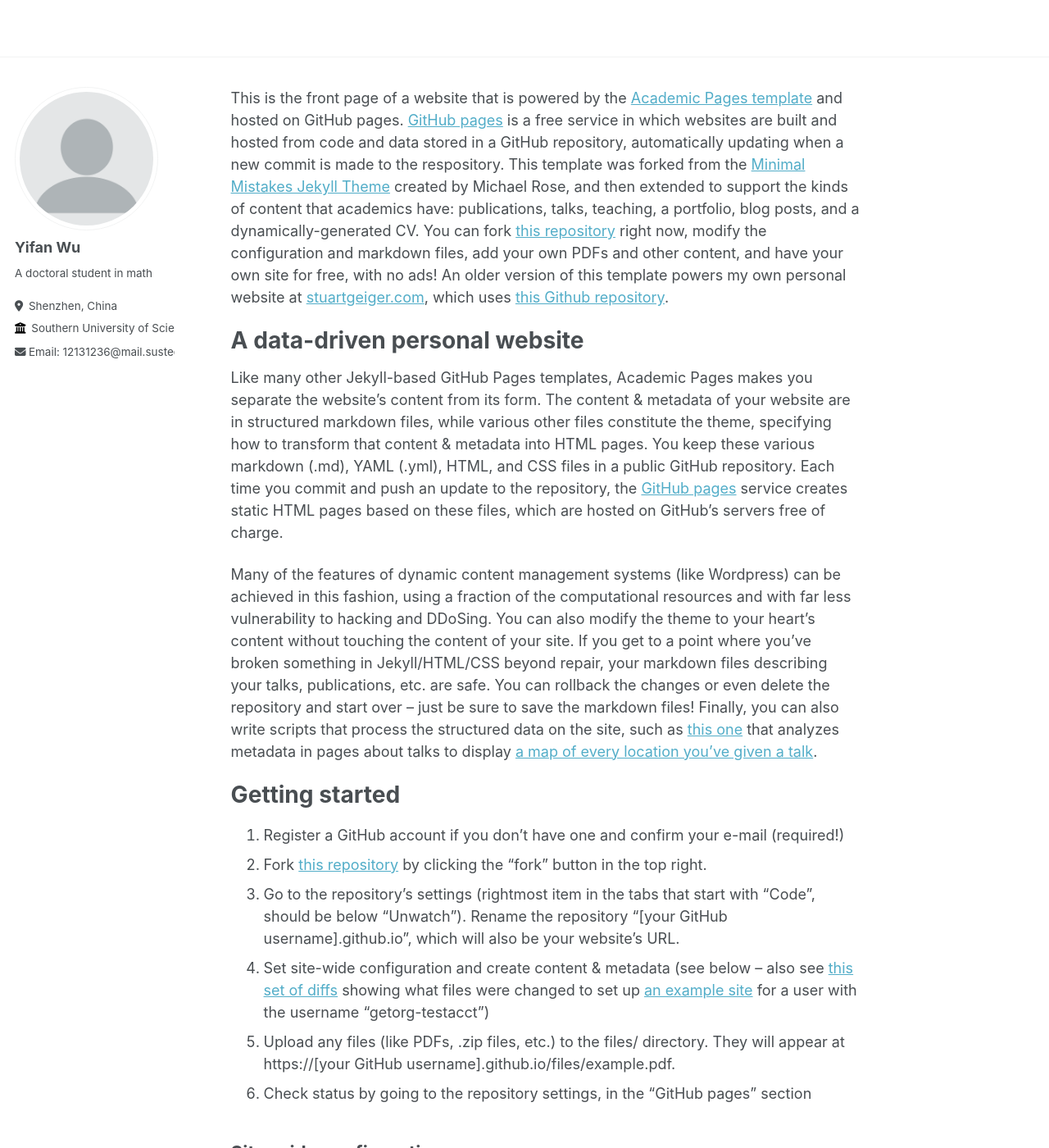
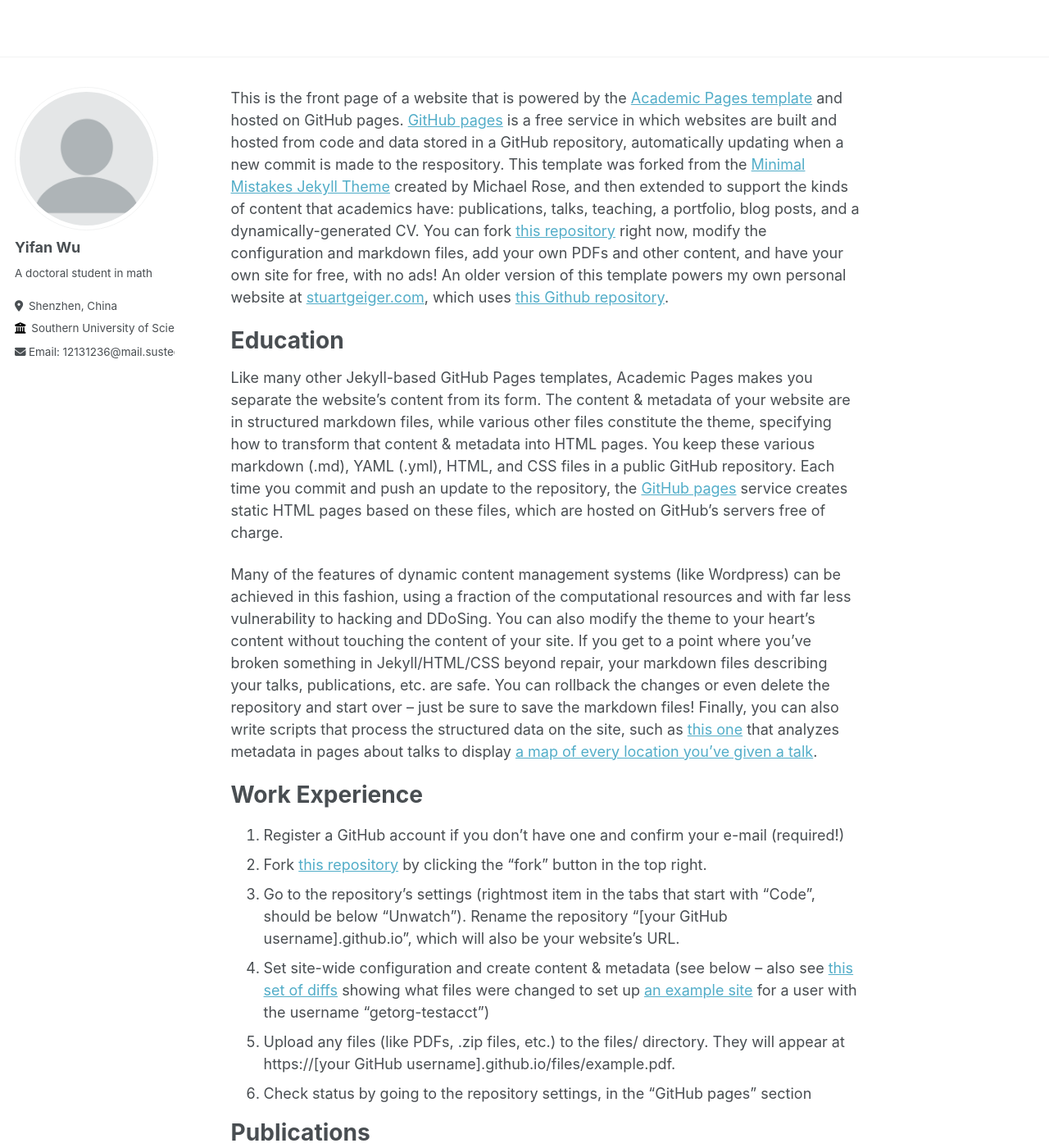
Before and after one commit to Wuyf19970105/Wuyf19970105.github.io, a Jekyll site: the page built from _pages/about.md, in a window 1280 px wide and 1400 px high. Shown: the whole window at 82% size. Built offline with Jekyll 4.4.1, drawn with Linux system fonts in a browser that asks for light colours; some of the changed text lies outside the part shown.

Commit message:
Update about.md
Signed-off-by: Yifan Wu <148335396+Wuyf19970105@users.noreply.github.com>

```diff
--- a/_pages/about.md
+++ b/_pages/about.md
@@ -9,13 +9,13 @@ redirect_from:
 
 This is the front page of a website that is powered by the [Academic Pages template](https://github.com/academicpages/academicpages.github.io) and hosted on GitHub pages. [GitHub pages](https://pages.github.com) is a free service in which websites are built and hosted from code and data stored in a GitHub repository, automatically updating when a new commit is made to the respository. This template was forked from the [Minimal Mistakes Jekyll Theme](https://mmistakes.github.io/minimal-mistakes/) created by Michael Rose, and then extended to support the kinds of content that academics have: publications, talks, teaching, a portfolio, blog posts, and a dynamically-generated CV. You can fork [this repository](https://github.com/academicpages/academicpages.github.io) right now, modify the configuration and markdown files, add your own PDFs and other content, and have your own site for free, with no ads! An older version of this template powers my own personal website at [stuartgeiger.com](http://stuartgeiger.com), which uses [this Github repository](https://github.com/staeiou/staeiou.github.io).
 
-A data-driven personal website
+Education
 ======
 Like many other Jekyll-based GitHub Pages templates, Academic Pages makes you separate the website's content from its form. The content & metadata of your website are in structured markdown files, while various other files constitute the theme, specifying how to transform that content & metadata into HTML pages. You keep these various markdown (.md), YAML (.yml), HTML, and CSS files in a public GitHub repository. Each time you commit and push an update to the repository, the [GitHub pages](https://pages.github.com/) service creates static HTML pages based on these files, which are hosted on GitHub's servers free of charge.
 
 Many of the features of dynamic content management systems (like Wordpress) can be achieved in this fashion, using a fraction of the computational resources and with far less vulnerability to hacking and DDoSing. You can also modify the theme to your heart's content without touching the content of your site. If you get to a point where you've broken something in Jekyll/HTML/CSS beyond repair, your markdown files describing your talks, publications, etc. are safe. You can rollback the changes or even delete the repository and start over -- just be sure to save the markdown files! Finally, you can also write scripts that process the structured data on the site, such as [this one](https://github.com/academicpages/academicpages.github.io/blob/master/talkmap.ipynb) that analyzes metadata in pages about talks to display [a map of every location you've given a talk](https://academicpages.github.io/talkmap.html).
 
-Getting started
+Work Experience
 ======
 1. Register a GitHub account if you don't have one and confirm your e-mail (required!)
 1. Fork [this repository](https://github.com/academicpages/academicpages.github.io) by clicking the "fork" button in the top right.
@@ -24,12 +24,12 @@ Getting started
 1. Upload any files (like PDFs, .zip files, etc.) to the files/ directory. They will appear at https://[your GitHub username].github.io/files/example.pdf.
 1. Check status by going to the repository settings, in the "GitHub pages" section
 
-Site-wide configuration
-------
+Publications
+======
 The main configuration file for the site is in the base directory in [_config.yml](https://github.com/academicpages/academicpages.github.io/blob/master/_config.yml), which defines the content in the sidebars and other site-wide features. You will need to replace the default variables with ones about yourself and your site's github repository. The configuration file for the top menu is in [_data/navigation.yml](https://github.com/academicpages/academicpages.github.io/blob/master/_data/navigation.yml). For example, if you don't have a portfolio or blog posts, you can remove those items from that navigation.yml file to remove them from the header.
 
-Create content & metadata
-------
+Notes
+======
 For site content, there is one markdown file for each type of content, which are stored in directories like _publications, _talks, _posts, _teaching, or _pages. For example, each talk is a markdown file in the [_talks directory](https://github.com/academicpages/academicpages.github.io/tree/master/_talks). At the top of each markdown file is structured data in YAML about the talk, which the theme will parse to do lots of cool stuff. The same structured data about a talk is used to generate the list of talks on the [Talks page](https://academicpages.github.io/talks), each [individual page](https://academicpages.github.io/talks/2012-03-01-talk-1) for specific talks, the talks section for the [CV page](https://academicpages.github.io/cv), and the [map of places you've given a talk](https://academicpages.github.io/talkmap.html) (if you run this [python file](https://github.com/academicpages/academicpages.github.io/blob/master/talkmap.py) or [Jupyter notebook](https://github.com/academicpages/academicpages.github.io/blob/master/talkmap.ipynb), which creates the HTML for the map based on the contents of the _talks directory).
 
 **Markdown generator**
```
